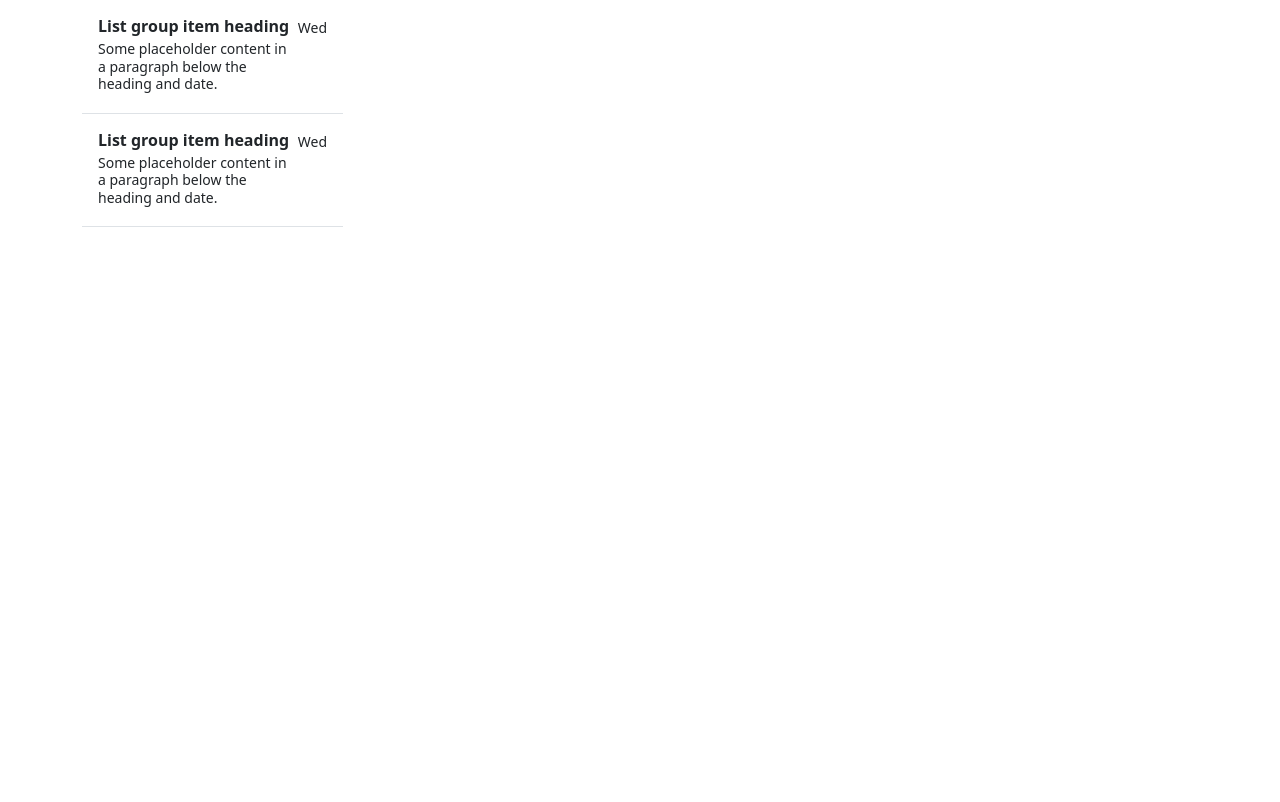
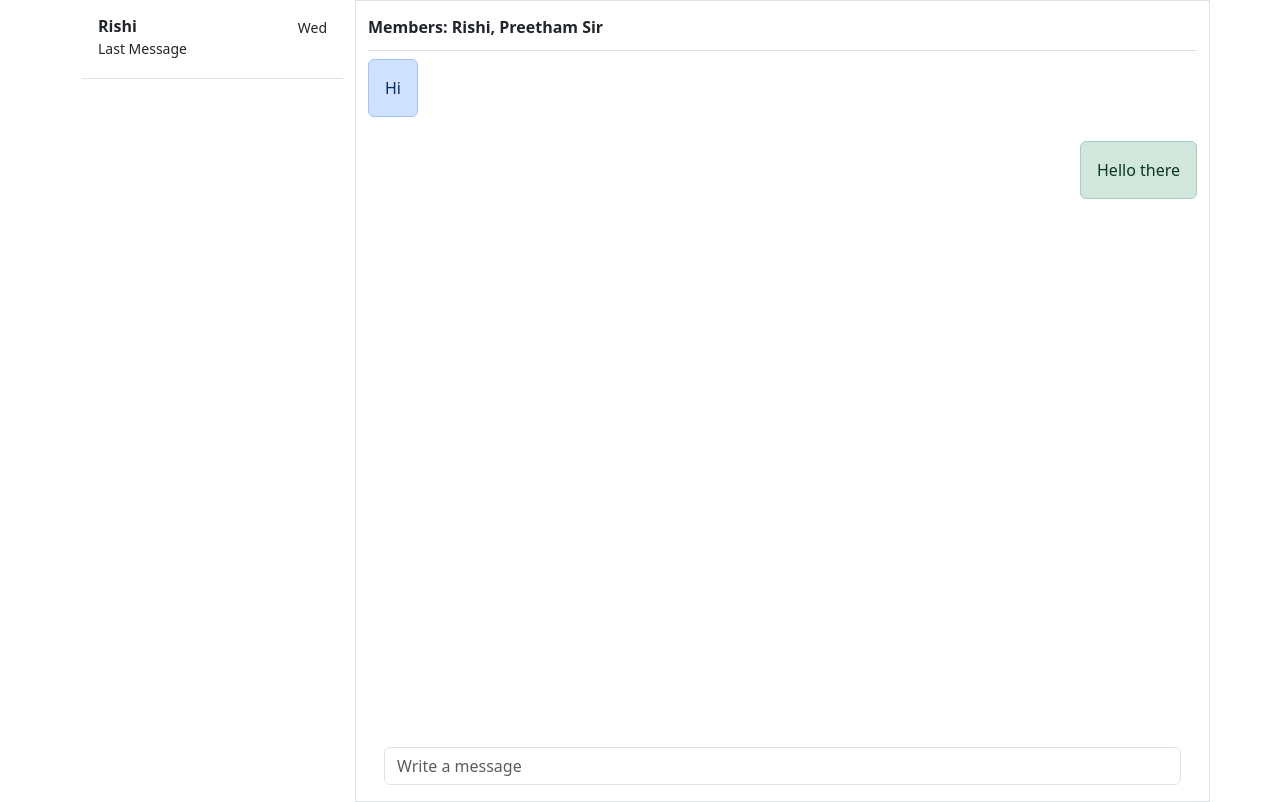
Before and after one commit to Rishikesan18/rishi-chat-react, a React (Create React App) app: page / in a window 1280 px wide. Built offline with nearby package versions, Linux system fonts and the light colour scheme.

Commit message:
react template

```diff
--- a/src/App.css
+++ /dev/null
@@ -1,38 +0,0 @@
-.App {
-  text-align: center;
-}
-
-.App-logo {
-  height: 40vmin;
-  pointer-events: none;
-}
-
-@media (prefers-reduced-motion: no-preference) {
-  .App-logo {
-    animation: App-logo-spin infinite 20s linear;
-  }
-}
-
-.App-header {
-  background-color: #282c34;
-  min-height: 100vh;
-  display: flex;
-  flex-direction: column;
-  align-items: center;
-  justify-content: center;
-  font-size: calc(10px + 2vmin);
-  color: white;
-}
-
-.App-link {
-  color: #61dafb;
-}
-
-@keyframes App-logo-spin {
-  from {
-    transform: rotate(0deg);
-  }
-  to {
-    transform: rotate(360deg);
-  }
-}
--- a/src/App.js
+++ b/src/App.js
@@ -3,31 +3,62 @@
 function App() {
   return <div className="container">
     <div className="row">
-      <div className="col-3">
+      <div className="col-3 vh-100">
       <div class="d-flex flex-column align-items-stretch flex-shrink-0 bg-body-tertiary">
 
     <div class="list-group list-group-flush border-bottom scrollarea">
       <a href="#" class="list-group-item list-group-item-action py-3 lh-sm" aria-current="true">
         <div class="d-flex w-100 align-items-center justify-content-between">
-          <strong class="mb-1">List group item heading</strong>
+          <strong class="mb-1">Rishi</strong>
           <small>Wed</small>
         </div>
-        <div class="col-10 mb-1 small">Some placeholder content in a paragraph below the heading and date.</div>
+        <div class="col-10 mb-1 small">Last Message</div>
       </a>
 
-      <a href="#" class="list-group-item list-group-item-action py-3 lh-sm" aria-current="true">
-        <div class="d-flex w-100 align-items-center justify-content-between">
-          <strong class="mb-1">List group item heading</strong>
-          <small>Wed</small>
-        </div>
-        <div class="col-10 mb-1 small">Some placeholder content in a paragraph below the heading and date.</div>
-      </a>
+
 
     </div>
   </div>
       </div>
 
-      <div className="col-9">
+      <div className="col-9 border">
+
+        <div id="head" className="py-3 lh-sm border-bottom">
+          <strong class="mb-1">Members: Rishi, Preetham Sir</strong>
+        </div>
+
+        <div id="conversation">
+          <div class="row pt-2">
+            <div class="col-6">
+              <div class="alert d-inline-block alert-primary" role="alert">
+                Hi
+              </div>
+            </div>
+            <div class="col-6">
+
+            </div>
+          </div>
+
+          <div class="row pt-2">
+            <div class="col-6">
+
+            </div>
+            <div class="col-6">
+            <div class="alert d-inline-block alert-success float-end" role="alert">
+                Hello there
+              </div>
+
+            </div>
+          </div>
+
+
+        </div>
+
+        <form id="reply" class="p-3 w-100">
+          <div class="input-group">
+            <input class="form-control" placeholder="Write a message"/>
+          </div>
+        </form>
 
       </div>
     </div>
--- a/src/index.css
+++ b/src/index.css
@@ -1,13 +1,15 @@
-body {
-  margin: 0;
-  font-family: -apple-system, BlinkMacSystemFont, 'Segoe UI', 'Roboto', 'Oxygen',
-    'Ubuntu', 'Cantarell', 'Fira Sans', 'Droid Sans', 'Helvetica Neue',
-    sans-serif;
-  -webkit-font-smoothing: antialiased;
-  -moz-osx-font-smoothing: grayscale;
+#head
+{
+  height: 50px;
 }
 
-code {
-  font-family: source-code-pro, Menlo, Monaco, Consolas, 'Courier New',
-    monospace;
+#conversation
+{
+  overflow: scroll;
+  height: calc(100vh - 120px);
 }
+
+#reply
+{
+  height: 70px;
+}
```
